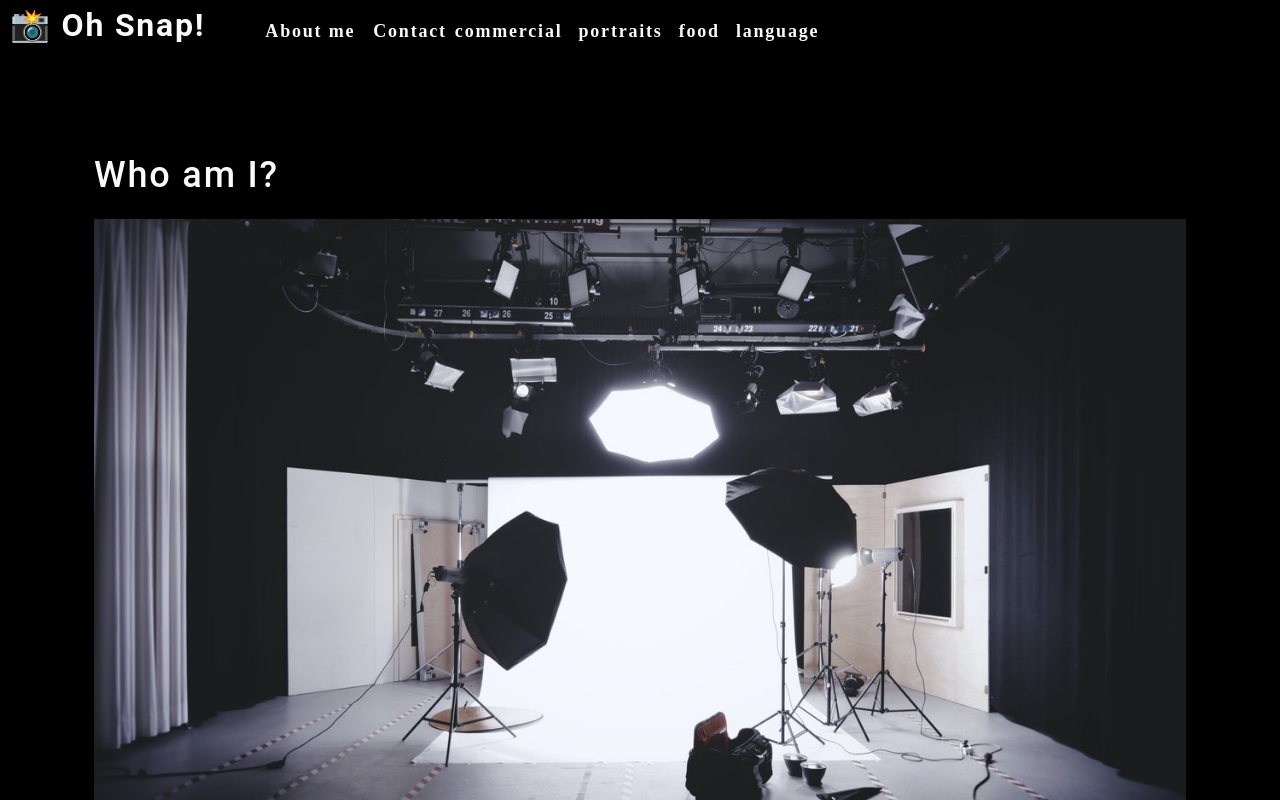
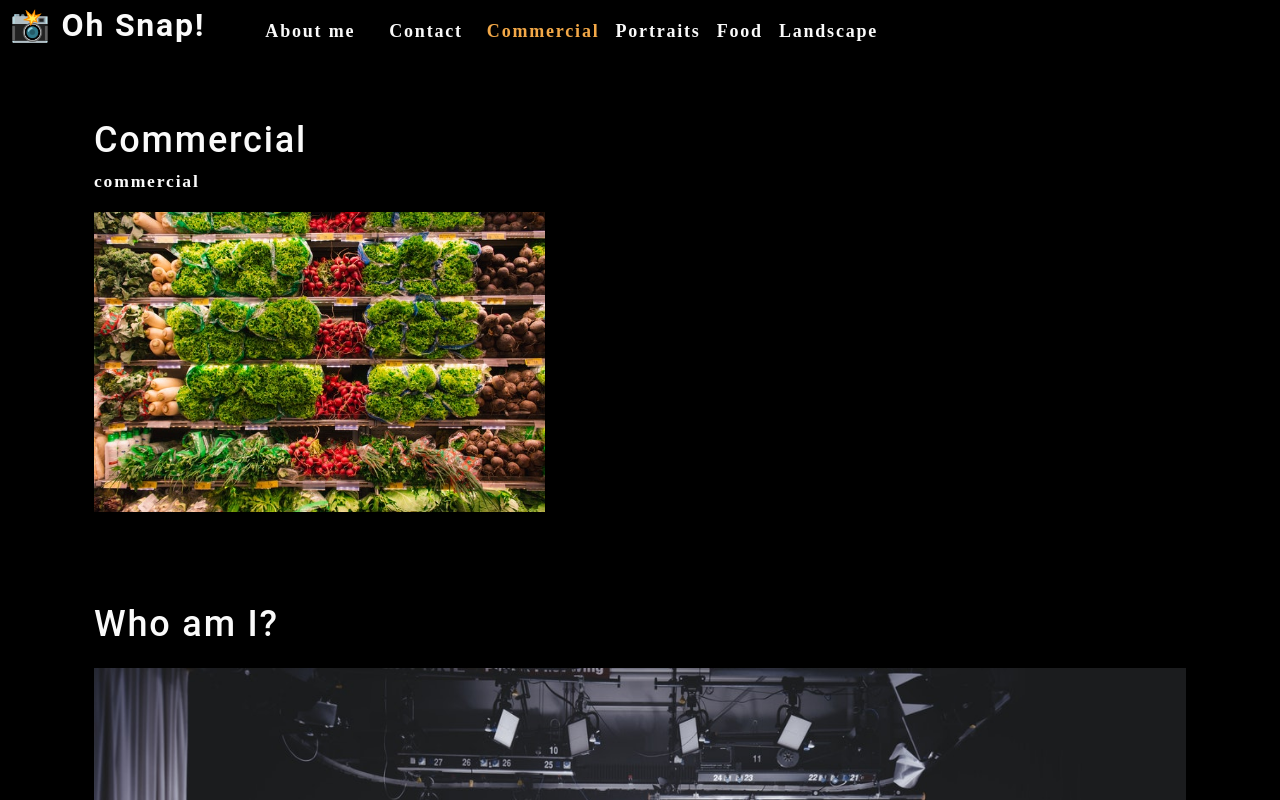
Before and after one commit to kaylab78/photo-port, a React (Create React App) app: page / in a window 1280 px wide. Shown: the top 800 px of the page. Built offline with nearby package versions, Linux system fonts and the light colour scheme.

Commit message:
Worked on conditionally rendering the gallery page and lifting states to parent.

```diff
--- a/package.json
+++ b/package.json
@@ -4,8 +4,8 @@
   "private": true,
   "dependencies": {
     "@testing-library/user-event": "^13.5.0",
-    "react": "^18.0.0",
-    "react-dom": "^18.0.0",
+    "react": "^17.0.2",
+    "react-dom": "^17.0.2",
     "react-scripts": "5.0.1",
     "web-vitals": "^2.1.4"
   },
--- a/src/App.js
+++ b/src/App.js
@@ -1,13 +1,33 @@
-import React from 'react';
+import React, { useState } from 'react';
 import Nav from './components/Nav';
 import About from './components/About';
+import Gallery from './components/Gallery';
 
 function App() {
+  const [categories] = useState([
+    {
+      name: 'commercial',
+      description: 'Photos of grocery stores, food trucks, and other commercial projects',
+    },
+    { name: 'portraits', description: 'Portraits of people in my life' },
+    { name: 'food', description: 'Delicious delicacies' },
+    { name: 'landscape', description: 'Fields, farmhouses, waterfalls, and the beauty of nature' },
+  ]);
+
+  const [currentCategory, setCurrentCategory] = useState(categories[0]);
+
   return (
     <div>
-      <Nav></Nav>
+      <Nav
+        categories={categories}
+        setCurrentCategory={setCurrentCategory}
+        currentCategory={currentCategory}
+      ></Nav>
       <main>
-        <About></About>
+        <div>
+          <Gallery></Gallery>
+          <About></About>
+        </div>
       </main>
     </div>
   );
--- /dev/null
+++ b/src/components/Gallery/index.js
@@ -0,0 +1,26 @@
+import React from 'react';
+import { capitalizeFirstLetter } from '../../utils/helpers';
+import photo from '../../assets/small/commercial/0.jpg';
+
+function Gallery(props) {
+    const currentCategory = {
+        name: "commercial",
+        description: "Photos of grocery stores, food trucks, and other commercial projects",
+    };
+
+    return (
+        <section>
+            <h1>{capitalizeFirstLetter(currentCategory.name)}</h1>
+            <p>{currentCategory.name}</p>
+            <div className="flex-row">
+                <img
+                    src={photo}
+                    alt="Commercial Example"
+                    className="img-thumbnail mx-1å"
+                />
+            </div>
+        </section>
+    );
+}
+
+export default Gallery;
--- a/src/components/Nav/index.js
+++ b/src/components/Nav/index.js
@@ -1,23 +1,16 @@
-import React from "react";
+import React, { useEffect } from 'react';
+import { capitalizeFirstLetter } from '../../utils/helpers';
 
-function Nav() {
-  const categories = [
-    {
-      name: "commercial",
-      description:
-        "Photos of grocery stores, food trucks, and other commercial projects.",
-    },
-    { name: "portraits", description: "Portraits of people in my life" },
-    { name: "food", description: "Delicious delicacies" },
-    {
-      name: "language",
-      description: "Fields, farmhouses, waterfallsm and the beauty of nature",
-    },
-  ];
+function Nav(props) {
+  const {
+    categories = [],
+    setCurrentCategory,
+    currentCategory,
+  } = props;
 
-  function categorySelected(name) {
-    console.log(`${name} clicked`)
-  }
+  useEffect(() => {
+    document.title = capitalizeFirstLetter(currentCategory.name);
+  }, [currentCategory]);
 
   return (
     <header className="flex-row px-1">
@@ -29,14 +22,27 @@
       <nav>
         <ul className="flex-row">
           <li className="mx-2">
-            <a data-testid="about" href="#about">About me</a>
+            <a data-testid="about" href="#about">
+              About me
+            </a>
           </li>
-          <li>
+          <li className="mx-2">
             <span>Contact</span>
           </li>
           {categories.map((category) => (
-            <li className="mx-1" key={category.name}>
-              <span onClick={() => categorySelected(category.name)} >{category.name}</span>
+            <li
+              className={`mx-1 ${
+                currentCategory.name === category.name && 'navActive'
+                }`}
+              key={category.name}
+            >
+              <span
+                onClick={() => {
+                  setCurrentCategory(category)
+                }}
+              >
+                {capitalizeFirstLetter(category.name)}
+              </span>
             </li>
           ))}
         </ul>
```
Also changed, not shown: 1 other file (tests, documents, lock files or other folders).
